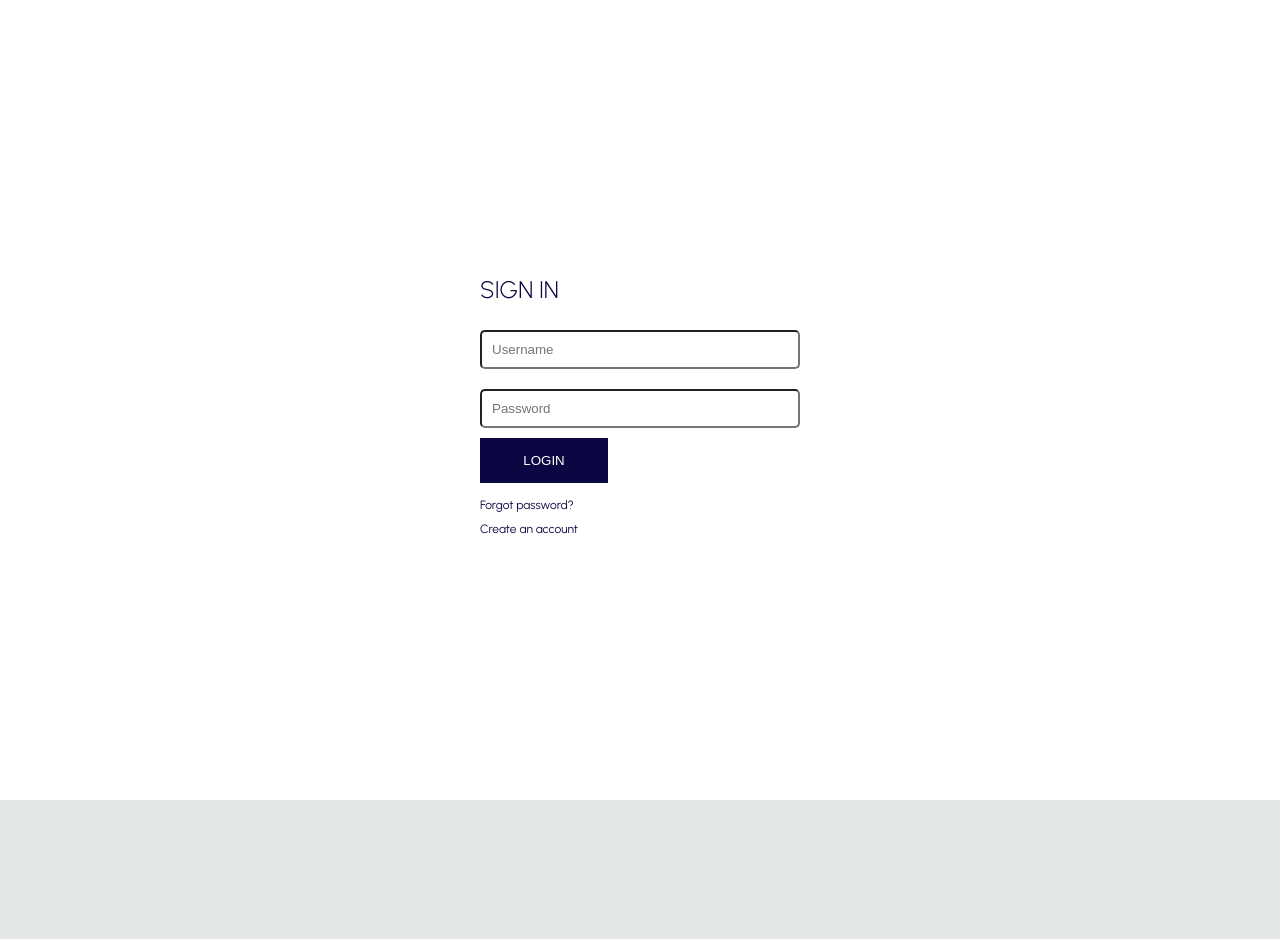
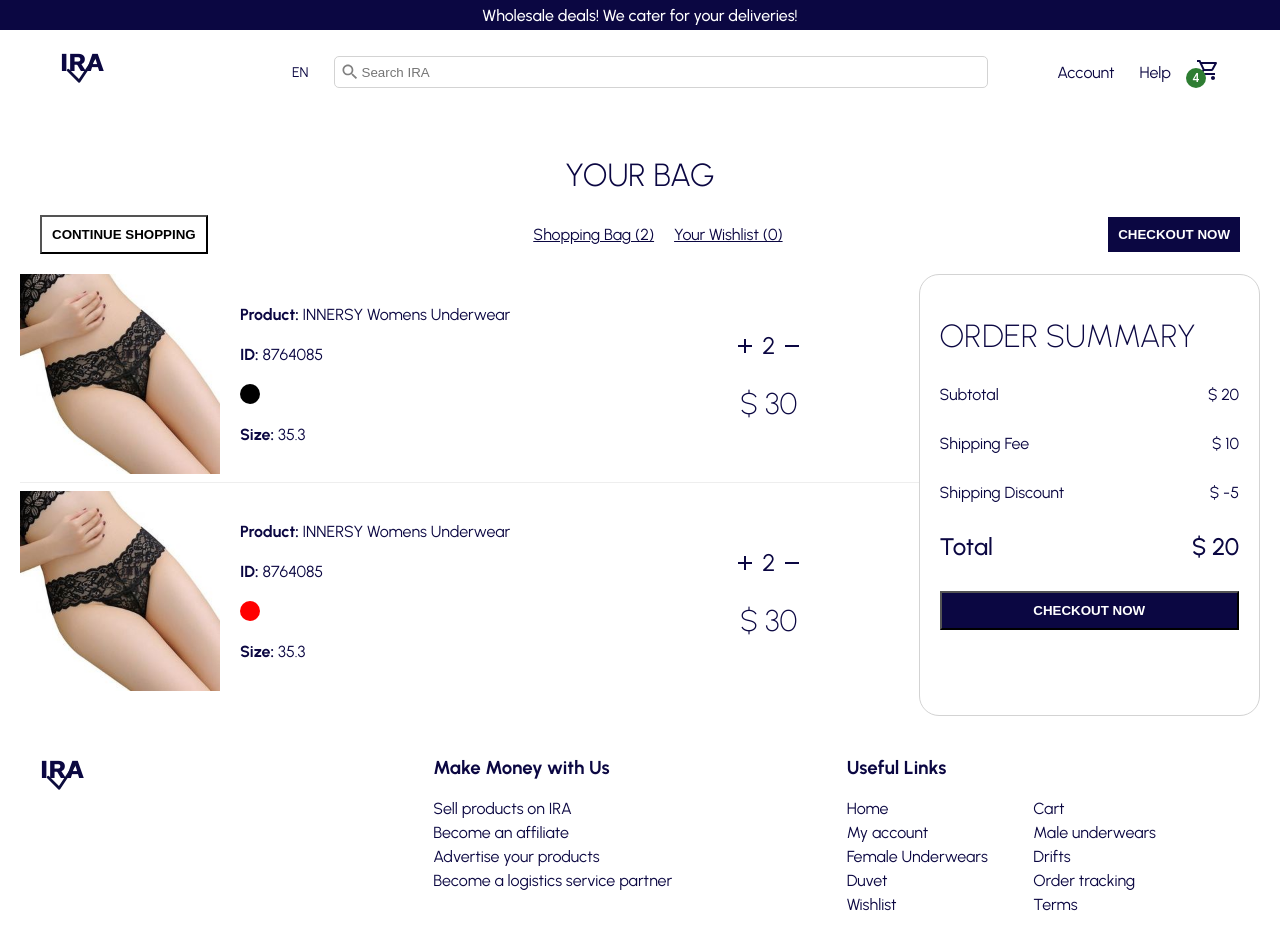
Before and after one commit to Lims-Paces/ira-shop, a React (Create React App) app: page / in a window 1280 px wide. Before the commit the page ends 800 px from the top, so only its background shows below. Built offline with nearby package versions, Linux system fonts and the light colour scheme.

Commit message:
added cart page

```diff
--- a/src/App.js
+++ b/src/App.js
@@ -1,3 +1,4 @@
+import Cart from "./pages/Cart";
 import Home from "./pages/Home";
 import Login from "./pages/Login";
 import Product from "./pages/Product";
@@ -7,7 +8,7 @@
 function App() {
   return (
     <div className="App">
-      <Login />
+      <Cart />
     </div>
   );
 }
--- /dev/null
+++ b/src/pages/Cart.js
@@ -0,0 +1,226 @@
+import { Add, Remove } from "@mui/icons-material";
+import React from "react";
+import styled from "styled-components";
+import Announcement from "../components/Announcement";
+import Footer from "../components/Footer";
+import Navbar from "../components/Navbar";
+import pant from "../images/female-pant.jpg";
+
+const Container = styled.div`
+  background-color: white;
+`;
+const Wrapper = styled.div`
+  padding: 20px;
+`;
+const Title = styled.h1`
+  font-weight: 300;
+  text-align: center;
+`;
+const Top = styled.div`
+  display: flex;
+  align-items: center;
+  justify-content: space-between;
+  margin: 20px;
+`;
+
+const TopButton = styled.button`
+  padding: 10px;
+  font-weight: 600;
+  cursor: pointer;
+  border: ${(props) => props.type === "filled" && "none"};
+  background-color: ${(props) =>
+    props.type === "filled" ? "#0b0742" : "transparent"};
+  color: ${(props) => props.type === "filled" && "white"};
+`;
+const Bottom = styled.div`
+  display: flex;
+  justify-content: space-between;
+`;
+const TopTexts = styled.div``;
+const TopText = styled.span`
+  text-decoration: underline;
+  cursor: pointer;
+  margin: 0 10px;
+`;
+const Info = styled.div`
+  flex: 3;
+`;
+const Product = styled.div`
+  display: flex;
+  justify-content: space-between;
+`;
+const ProductDetail = styled.div`
+  flex: 2;
+  display: flex;
+`;
+
+const ProductAmountContainer = styled.div`
+  display: flex;
+  align-items: center;
+  margin-bottom: 20px;
+`;
+const ProductAmount = styled.div`
+  font-size: 24px;
+  margin: 5px;
+`;
+const ProductPrice = styled.div`
+  font-size: 30px;
+  font-weight: 200;
+`;
+
+const Image = styled.img`
+  width: 200px;
+`;
+const Details = styled.div`
+  padding: 20px;
+  display: flex;
+  flex-direction: column;
+  justify-content: space-around;
+`;
+const ProductName = styled.span``;
+const ProductId = styled.span``;
+const ProductColor = styled.div`
+  width: 20px;
+  height: 20px;
+  border-radius: 50%;
+  background-color: ${(props) => props.color};
+`;
+const ProductSize = styled.span``;
+const PriceDetail = styled.div`
+  flex: 1;
+  display: flex;
+  align-items: center;
+  justify-content: center;
+  flex-direction: column;
+`;
+const Summary = styled.div`
+  flex: 1;
+  border: 0.5px solid lightgray;
+  border-radius: 20px;
+  padding: 20px;
+  height: 50vh;
+`;
+
+const SummaryTitle = styled.h1`
+  font-weight: 200;
+`;
+const SummaryItemText = styled.span``;
+const SummaryItemPrice = styled.span``;
+const SummaryItem = styled.div`
+  margin: 30px 0;
+  display: flex;
+  justify-content: space-between;
+  font-weight: ${(props) => props.type === "total" && "500"};
+  font-size: ${(props) => props.type === "total" && "24px"};
+`;
+const Button = styled.button`
+  width: 100%;
+  padding: 10px;
+  color: #fff;
+  background: #0b0742;
+  font-weight: 600;
+`;
+
+const Hr = styled.hr`
+  background-color: #eee;
+  border: none;
+  height: 1px;
+`;
+
+const Cart = () => {
+  return (
+    <Container>
+      <Announcement />
+      <Navbar />
+      <Wrapper>
+        <Title>YOUR BAG</Title>
+        <Top>
+          <TopButton>CONTINUE SHOPPING</TopButton>
+          <TopTexts>
+            <TopText>Shopping Bag (2)</TopText>
+            <TopText>Your Wishlist (0) </TopText>
+          </TopTexts>
+          <TopButton type="filled">CHECKOUT NOW</TopButton>
+        </Top>
+        <Bottom>
+          <Info>
+            <Product>
+              <ProductDetail>
+                <Image src={pant} />
+                <Details>
+                  <ProductName>
+                    <b>Product: </b>INNERSY Womens Underwear
+                  </ProductName>
+                  <ProductId>
+                    <b>ID: </b>8764085
+                  </ProductId>
+                  <ProductColor color="black" />
+                  <ProductSize>
+                    <b>Size: </b>35.3
+                  </ProductSize>
+                </Details>
+              </ProductDetail>
+              <PriceDetail>
+                <ProductAmountContainer>
+                  <Add />
+                  <ProductAmount>2</ProductAmount>
+                  <Remove />
+                </ProductAmountContainer>
+                <ProductPrice>$ 30</ProductPrice>
+              </PriceDetail>
+            </Product>
+            <Hr />
+            <Product>
+              <ProductDetail>
+                <Image src={pant} />
+                <Details>
+                  <ProductName>
+                    <b>Product: </b>INNERSY Womens Underwear
+                  </ProductName>
+                  <ProductId>
+                    <b>ID: </b>8764085
+                  </ProductId>
+                  <ProductColor color="red" />
+                  <ProductSize>
+                    <b>Size: </b>35.3
+                  </ProductSize>
+                </Details>
+              </ProductDetail>
+              <PriceDetail>
+                <ProductAmountContainer>
+                  <Add />
+                  <ProductAmount>2</ProductAmount>
+                  <Remove />
+                </ProductAmountContainer>
+                <ProductPrice>$ 30</ProductPrice>
+              </PriceDetail>
+            </Product>
+          </Info>
+          <Summary>
+            <SummaryTitle>ORDER SUMMARY</SummaryTitle>
+            <SummaryItem>
+              <SummaryItemText>Subtotal</SummaryItemText>
+              <SummaryItemPrice>$ 20</SummaryItemPrice>
+            </SummaryItem>
+            <SummaryItem>
+              <SummaryItemText>Shipping Fee</SummaryItemText>
+              <SummaryItemPrice>$ 10</SummaryItemPrice>
+            </SummaryItem>
+            <SummaryItem>
+              <SummaryItemText>Shipping Discount</SummaryItemText>
+              <SummaryItemPrice>$ -5</SummaryItemPrice>
+            </SummaryItem>
+            <SummaryItem type="total">
+              <SummaryItemText>Total</SummaryItemText>
+              <SummaryItemPrice>$ 20</SummaryItemPrice>
+            </SummaryItem>
+            <Button>CHECKOUT NOW</Button>
+          </Summary>
+        </Bottom>
+      </Wrapper>
+      <Footer />
+    </Container>
+  );
+};
+
+export default Cart;
```
Also changed, not shown: src/images/female-pant.jpg (added).
